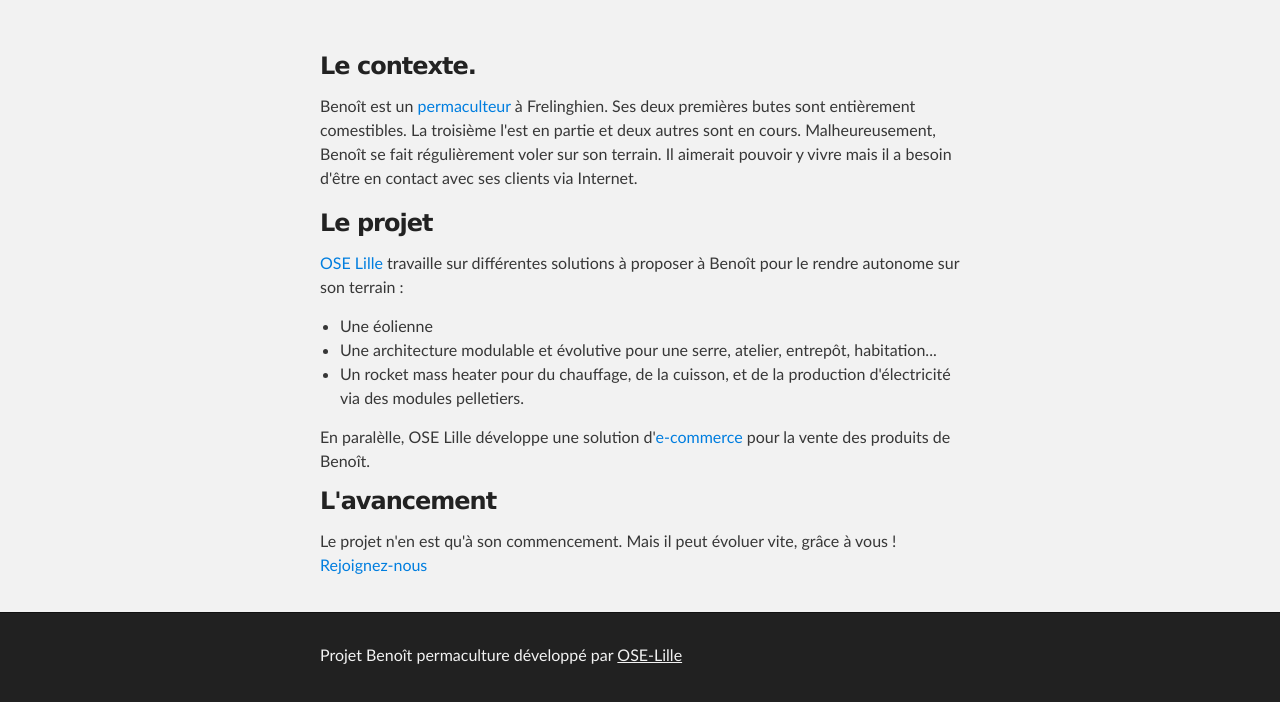
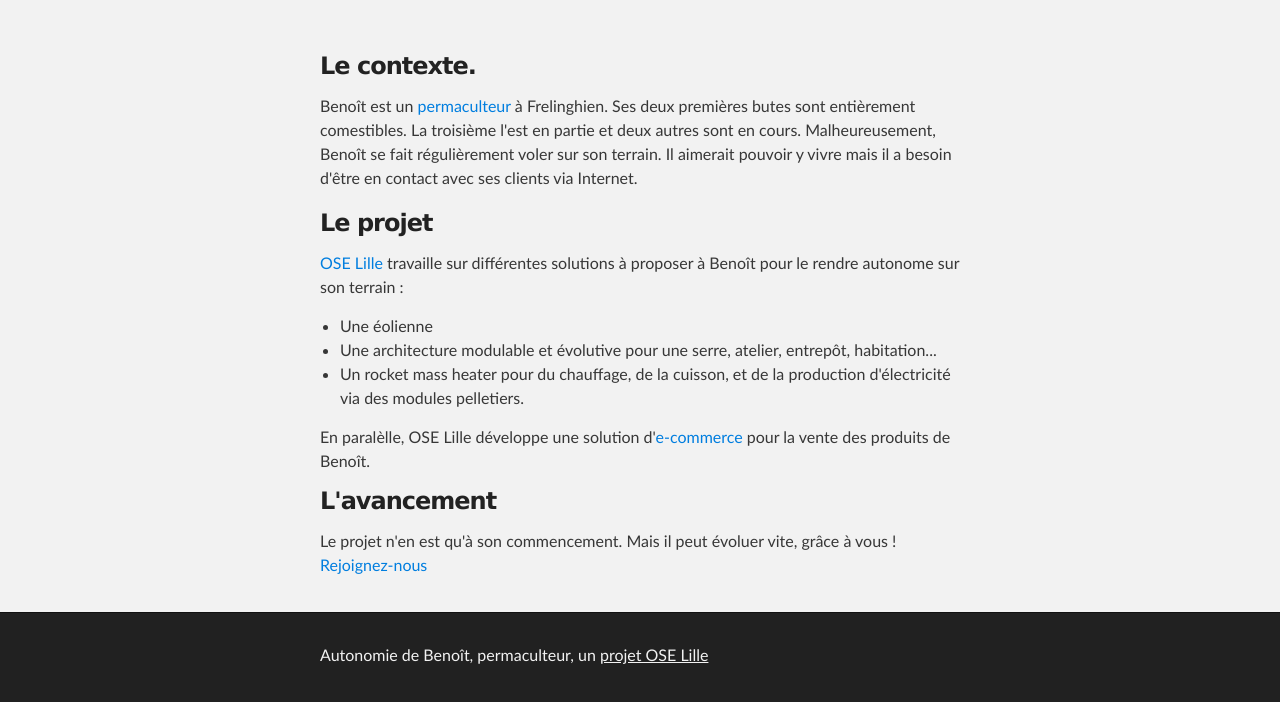
Before and after one commit to OSE-Lille/Benoit_permaculture, a plain HTML site: page index.html in a window 1280 px wide. Shown: the part 284-986 px from the top of the page. Drawn offline with Linux system fonts and the light colour scheme.

Commit message:
Update index.html

```diff
--- a/index.html
+++ b/index.html
@@ -57,7 +57,7 @@ En paralèlle, OSE Lille développe une solution d'<a href="http://e-commerce.te
     <!-- FOOTER  -->
     <div id="footer_wrap" class="outer">
       <footer class="inner">
-        <p class="copyright">Projet Benoît permaculture développé par <a href="https://github.com/OSE-Lille" target="_blank">OSE-Lille</a></p>
+        <p class="copyright">Autonomie de Benoît, permaculteur, un <a href="http://projets.oselille.org/" target="_blank">projet OSE Lille</a></p>
       </footer>
     </div>
 
```
